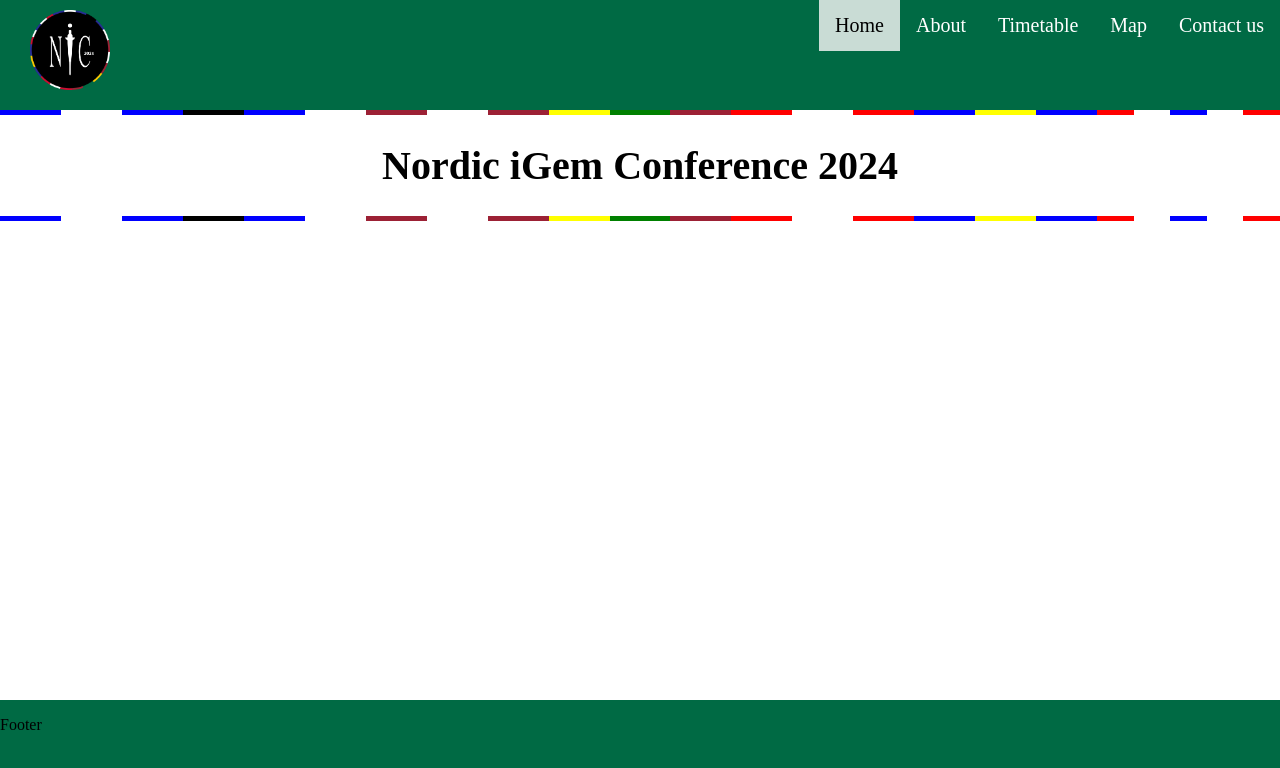
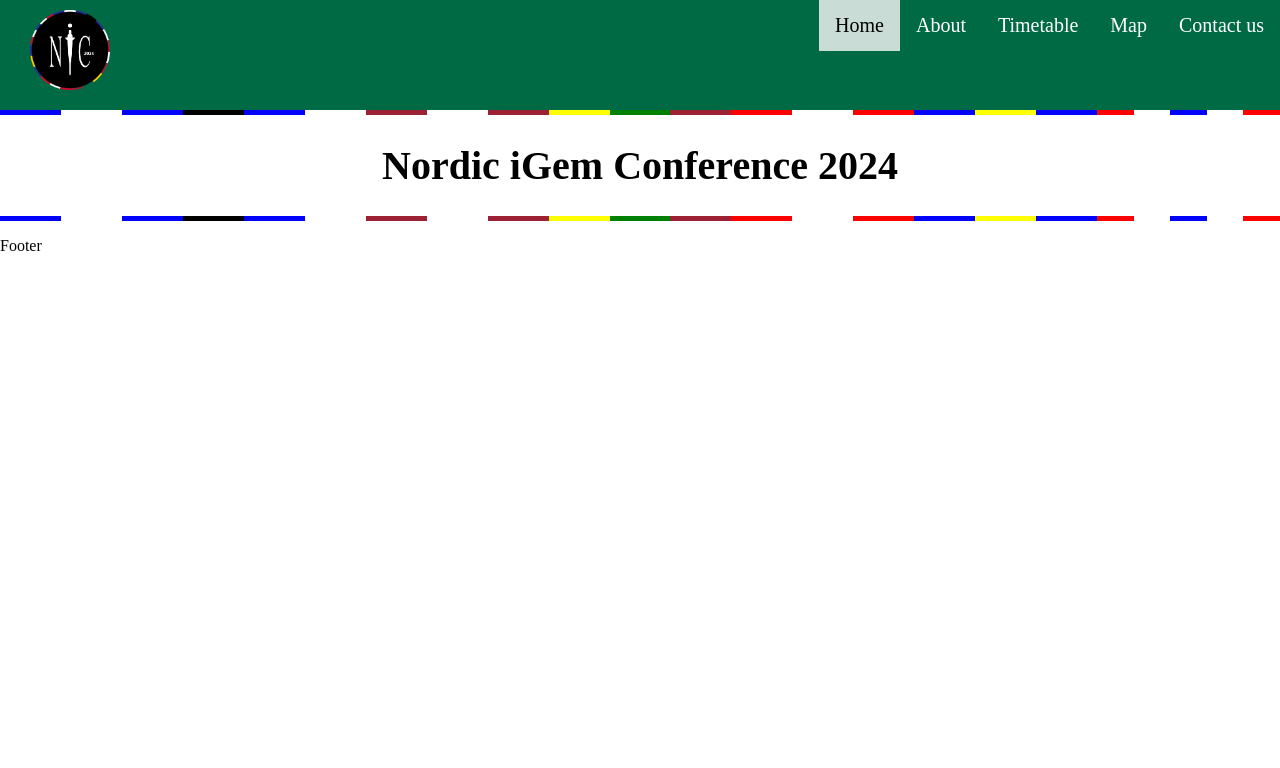
Before and after one commit to teamAboaTurku/nic-24, a Vue app: page / in a window 1280 px wide. Shown: the top 768 px of the page. Built offline with nearby package versions, Linux system fonts and the light colour scheme.

Commit message:
fixed footer

```diff
--- a/src/components/BottomFooter.vue
+++ b/src/components/BottomFooter.vue
@@ -1,7 +1,7 @@
 <template>
-    <div class="footer">
+    <footer>
         <p>Footer</p>
-    </div>
+    </footer>
 </template>
 
 <script>
```
